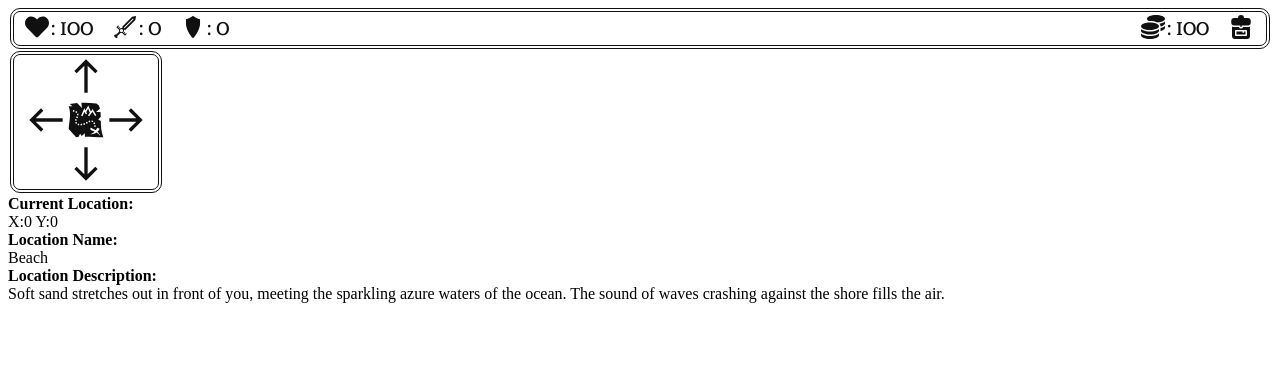
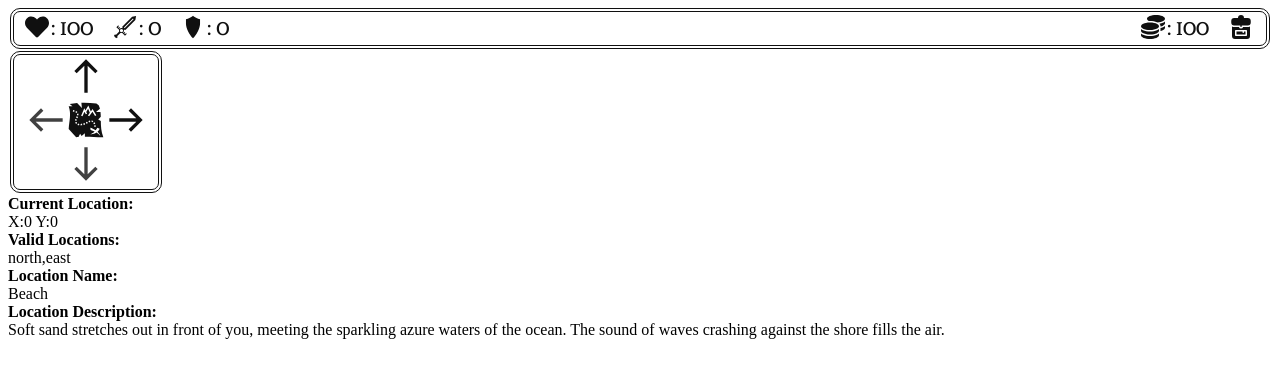
Before and after one commit to Fordcois/RPG-React-Framework, a React (Vite) app: page / in a window 1280 px wide. Shown: the top 378 px of the page. Built offline with nearby package versions, Linux system fonts and the light colour scheme.

Commit message:
Adds Limitation to exploration so you cannot exceed the map

```diff
--- a/src/App.jsx
+++ b/src/App.jsx
@@ -3,10 +3,28 @@ import PlayerCharacter from "./components/playercharacter.jsx";
 import Compass from "./components/compass.jsx";
 import worldMap from './arrays/map.js';
 
+
 function App() {
+  const [currentLocationCoord, setCurrentLocationCoord] = useState([0, 0]);
+  const currentLocation = worldMap[currentLocationCoord[0]][currentLocationCoord[1]];
 
-  const [currentLocationCoord, setCurrentLocationCoord] = useState([0, 0]);
+  var validdirections = ['north','east','south','west']
 
+// Remove impossible Directions
+  //  remove from location
+        // TODO add limitedDirections to Location Class then iterate through them here
+  //  Remove North
+      if (currentLocationCoord[0] >= 4){validdirections = validdirections.filter(direction => direction !== 'north');}
+  //  Remove East
+      if (currentLocationCoord[1] >= worldMap[currentLocationCoord[1]].length - 1 ){validdirections = validdirections.filter(direction => direction !== 'east');}
+  //  Remove South
+      if (currentLocationCoord[0] <= 0){validdirections = validdirections.filter(direction => direction !== 'south');}
+  //  Remove West
+      if (currentLocationCoord[1] <= 0){validdirections = validdirections.filter(direction => direction !== 'west');}
+
+
+
+//  Move Function
   const move = (direction) => {
     console.log(`Moving ${direction}`);
     switch (direction) {
@@ -30,15 +48,15 @@ function App() {
   return (
     <div>
       <PlayerCharacter />
-      <Compass move={move}/>
+      <Compass validdirections={validdirections} move={move}/>
       <b>Current Location: </b><br/>
       X:{currentLocationCoord[1]} Y:{currentLocationCoord[0]}<br/>
-
+      <b>Valid Locations:</b><br/>
+      {validdirections.toString()}<br/>
       <b>Location Name:</b> <br/>
-      {worldMap[currentLocationCoord[0]][currentLocationCoord[1]].name}<br/>
+      {currentLocation.name}<br/>
       <b>Location Description:</b> <br/>
-      {worldMap[currentLocationCoord[0]][currentLocationCoord[1]].description}
-
+      {currentLocation.description}
 
     </div>
   );
--- a/src/components/compass.jsx
+++ b/src/components/compass.jsx
@@ -3,16 +3,42 @@ import { MdNorth,MdEast,MdSouth,MdWest } from "react-icons/md";
 import { GiTreasureMap } from "react-icons/gi";
 
 
-function Compass({move}) {
+function Compass({move,validdirections}) {
+
+const NorthIsValid = validdirections.includes('north')
+const EastIsValid = validdirections.includes('east')
+const SouthIsValid = validdirections.includes('south')
+const WestIsValid = validdirections.includes('west')
 
 return (
 <div className="StatusBarBox" style={{width:'142px',justifyContent:'center'}}>
 <div style={{display: 'flex', flexDirection: 'column', alignItems: 'center', width: '140px',alignContent:'flex-end' }}>
-        <div> <MdNorth title='North' className='CompassArrow' onClick={() => move('north')}/></div>
-        <div><MdWest className='CompassArrow' onClick={() => move('west')}/>
+        <div>
+          <MdNorth
+            title='North'
+            className={ NorthIsValid ? 'CompassArrow' : 'invalidCompassArrow'}
+            onClick={() => (NorthIsValid ? move('north') : null)}
+          />
+        </div>
+        <div>
+          <MdWest
+            title='West'
+            className={ WestIsValid ? 'CompassArrow' : 'invalidCompassArrow'}
+            onClick={() => (WestIsValid ? move('west') : null)}
+          />
+
         <GiTreasureMap className='CompassArrow'/>
-        <MdEast className='CompassArrow' onClick={() => move('east')}/>  </div>
-        <div> <MdSouth className='CompassArrow' onClick={() => move('south')}/></div>
+        <MdEast
+          title='East'
+          className={ EastIsValid ? 'CompassArrow' : 'invalidCompassArrow'}
+          onClick={() => (EastIsValid ? move('east') : null)}
+        />  </div>
+        <div>
+        <MdSouth
+          title='South'
+          className={ SouthIsValid ? 'CompassArrow' : 'invalidCompassArrow'}
+          onClick={() => (SouthIsValid ? move('south') : null)}
+        /></div>
   </div>
 </div>
 
--- a/src/index.css
+++ b/src/index.css
@@ -40,3 +40,8 @@
 .CompassArrow:hover {
   color: var(--secondary-color);
 }
+
+.invalidCompassArrow {
+  color: var(--secondary-color);
+  font-size: 2.5rem;
+}
```
